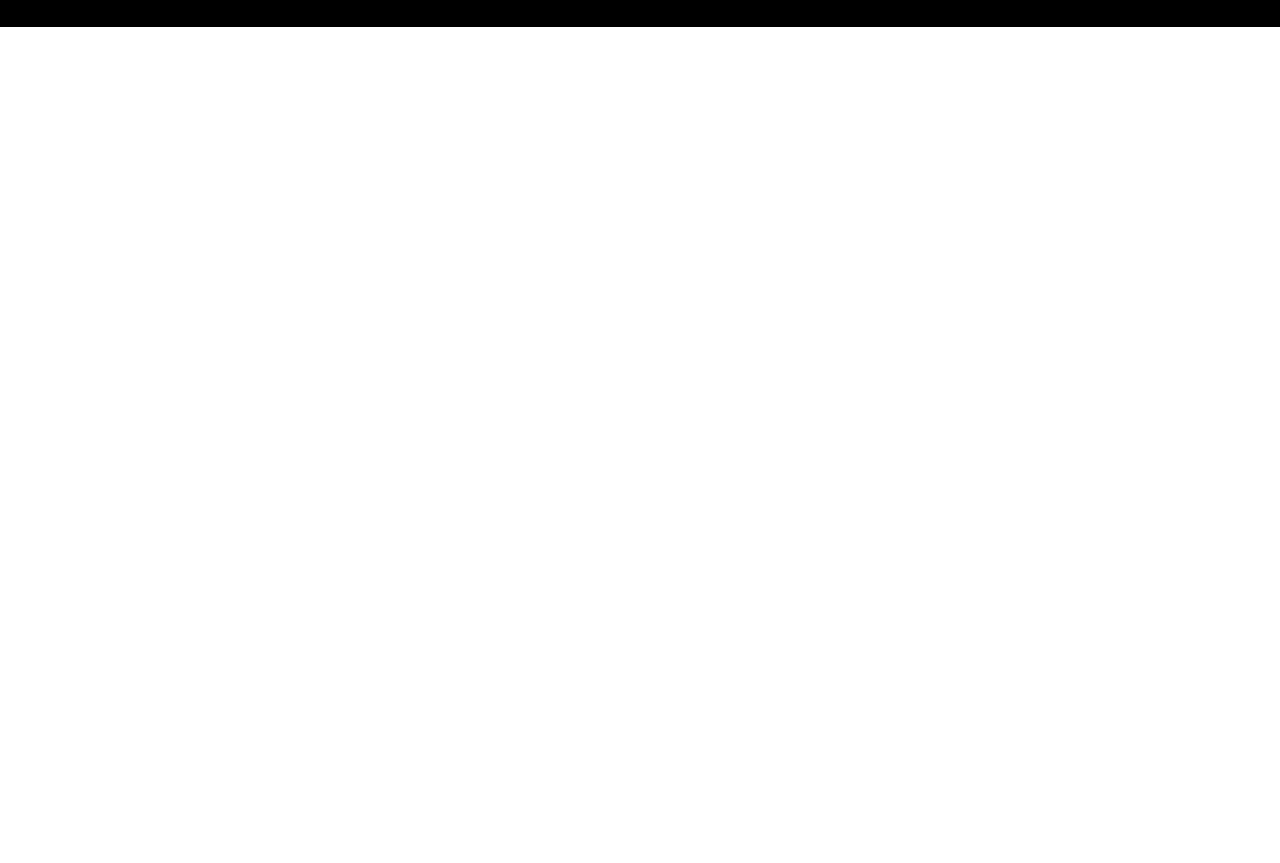
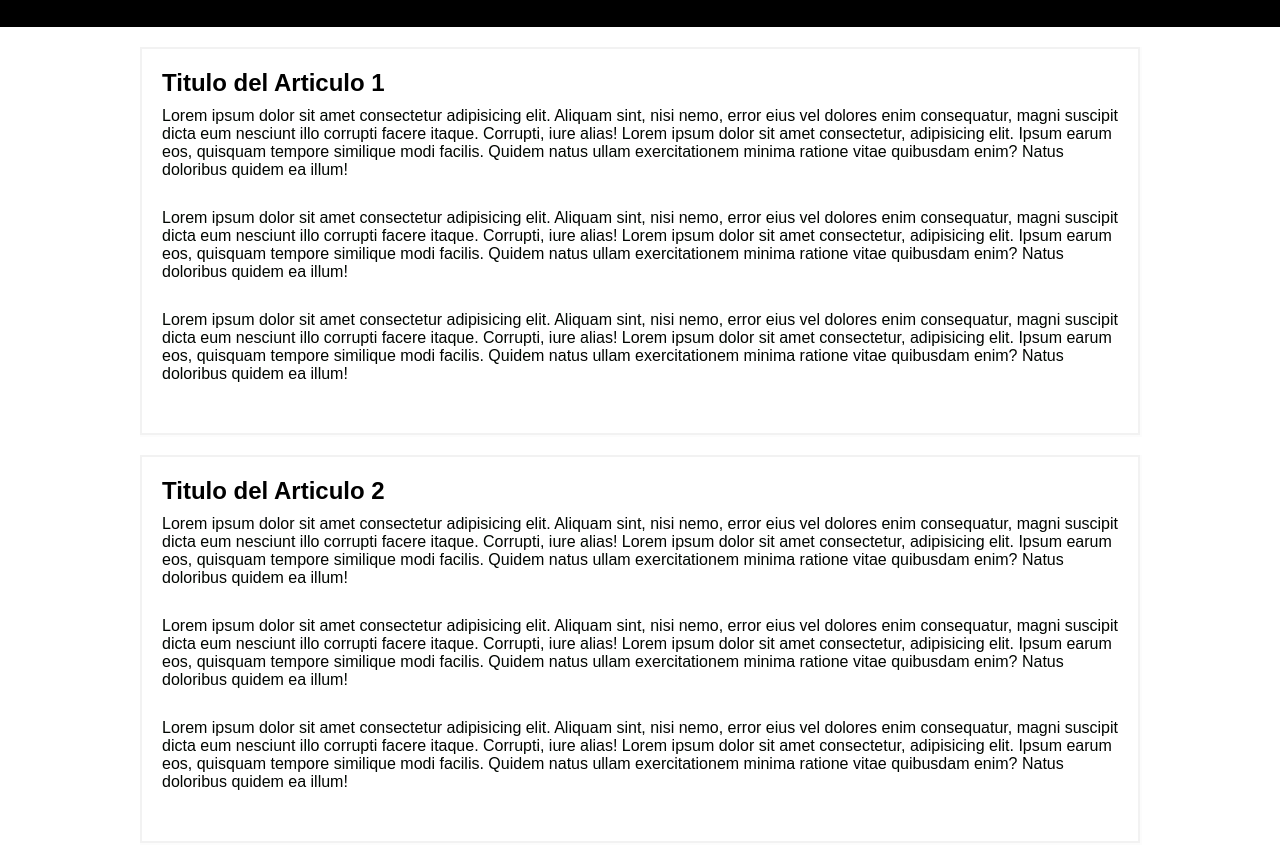
Before and after one commit to SoyIsaacRs/BlogPlatzi, a plain HTML site: page index.html in a window 1280 px wide. Shown: the part 70-933 px from the top of the page. Before the commit the page ends 800 px from the top, so only its background shows below. Drawn offline with Linux system fonts and the light colour scheme.

Commit message:
Estructura del contenido

```diff
--- a/css/estilos.css
+++ b/css/estilos.css
@@ -32,3 +32,21 @@ header a{
 header a:hover{
     text-decoration: underline;
 }
+
+section{
+    width: 90%;
+    max-width: 1000px;
+    margin: 20px auto;
+    border: 2px solid #f2f2f2;
+    padding: 20px;
+    box-shadow: 1px 1px 1px 1px rgba(0, 0, 0, .01);
+}
+
+section h2 {
+    margin-bottom: 10px;
+}
+
+section p{
+    color: #000500;
+    margin-bottom: 30px;
+}
--- a/index.html
+++ b/index.html
@@ -17,5 +17,43 @@
             <a href="#">Contacto</a>
         </nav>
     </header>
+    <main>
+        <section>
+            <h2>Titulo del Articulo 1</h2>
+            <p>Lorem ipsum dolor sit amet consectetur adipisicing elit. Aliquam sint, nisi nemo, error eius vel
+               dolores enim consequatur, magni suscipit dicta eum nesciunt illo corrupti facere itaque. Corrupti, iure alias!
+               Lorem ipsum dolor sit amet consectetur, adipisicing elit. Ipsum earum eos, quisquam tempore similique modi facilis.
+               Quidem natus ullam exercitationem minima ratione vitae quibusdam enim? Natus doloribus quidem ea illum!
+            </p>
+            <p>Lorem ipsum dolor sit amet consectetur adipisicing elit. Aliquam sint, nisi nemo, error eius vel
+                dolores enim consequatur, magni suscipit dicta eum nesciunt illo corrupti facere itaque. Corrupti, iure alias!
+                Lorem ipsum dolor sit amet consectetur, adipisicing elit. Ipsum earum eos, quisquam tempore similique modi facilis.
+                Quidem natus ullam exercitationem minima ratione vitae quibusdam enim? Natus doloribus quidem ea illum!
+             </p>
+             <p>Lorem ipsum dolor sit amet consectetur adipisicing elit. Aliquam sint, nisi nemo, error eius vel
+                dolores enim consequatur, magni suscipit dicta eum nesciunt illo corrupti facere itaque. Corrupti, iure alias!
+                Lorem ipsum dolor sit amet consectetur, adipisicing elit. Ipsum earum eos, quisquam tempore similique modi facilis.
+                Quidem natus ullam exercitationem minima ratione vitae quibusdam enim? Natus doloribus quidem ea illum!
+             </p>
+        </section>
+        <section>
+            <h2>Titulo del Articulo 2</h2>
+            <p>Lorem ipsum dolor sit amet consectetur adipisicing elit. Aliquam sint, nisi nemo, error eius vel
+               dolores enim consequatur, magni suscipit dicta eum nesciunt illo corrupti facere itaque. Corrupti, iure alias!
+               Lorem ipsum dolor sit amet consectetur, adipisicing elit. Ipsum earum eos, quisquam tempore similique modi facilis.
+               Quidem natus ullam exercitationem minima ratione vitae quibusdam enim? Natus doloribus quidem ea illum!
+            </p>
+            <p>Lorem ipsum dolor sit amet consectetur adipisicing elit. Aliquam sint, nisi nemo, error eius vel
+                dolores enim consequatur, magni suscipit dicta eum nesciunt illo corrupti facere itaque. Corrupti, iure alias!
+                Lorem ipsum dolor sit amet consectetur, adipisicing elit. Ipsum earum eos, quisquam tempore similique modi facilis.
+                Quidem natus ullam exercitationem minima ratione vitae quibusdam enim? Natus doloribus quidem ea illum!
+             </p>
+             <p>Lorem ipsum dolor sit amet consectetur adipisicing elit. Aliquam sint, nisi nemo, error eius vel
+                dolores enim consequatur, magni suscipit dicta eum nesciunt illo corrupti facere itaque. Corrupti, iure alias!
+                Lorem ipsum dolor sit amet consectetur, adipisicing elit. Ipsum earum eos, quisquam tempore similique modi facilis.
+                Quidem natus ullam exercitationem minima ratione vitae quibusdam enim? Natus doloribus quidem ea illum!
+             </p>
+        </section>
+    </main>
 </body>
 </html>
```
